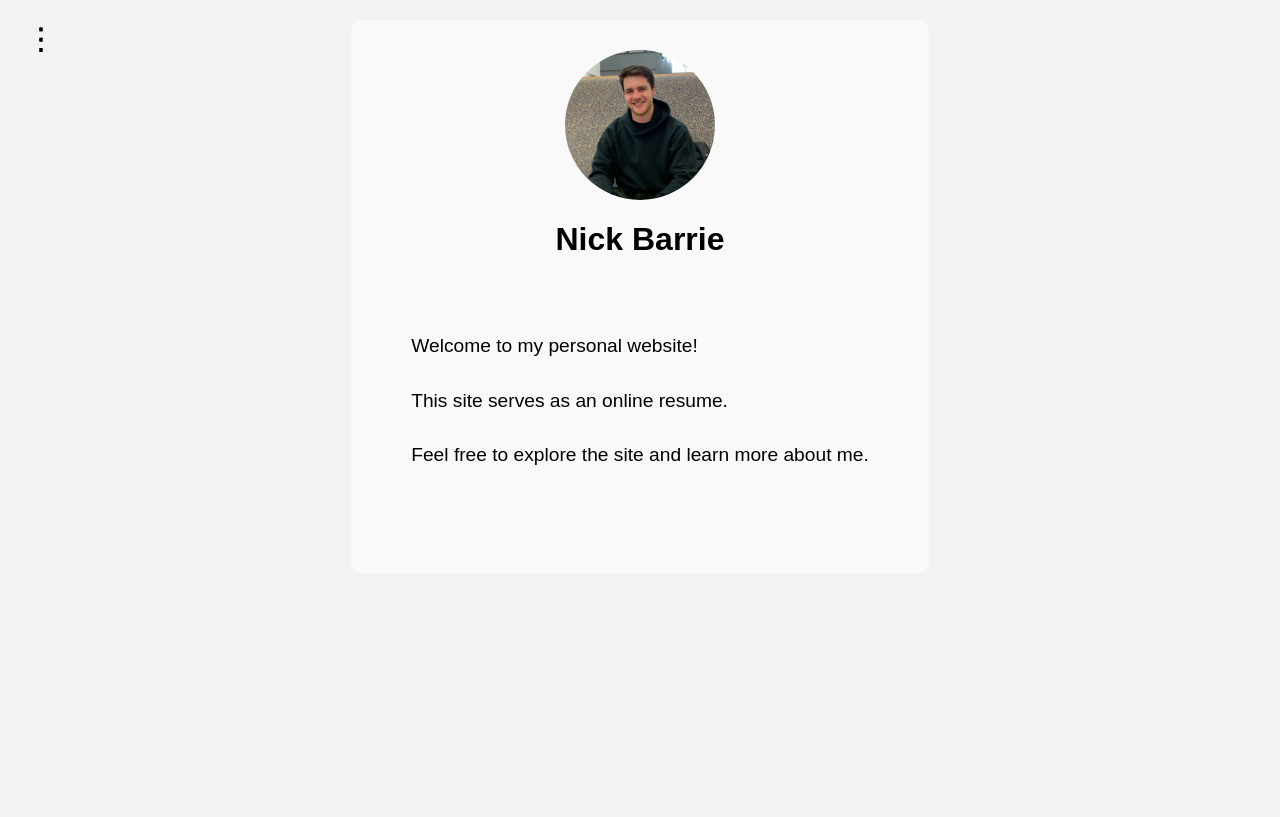
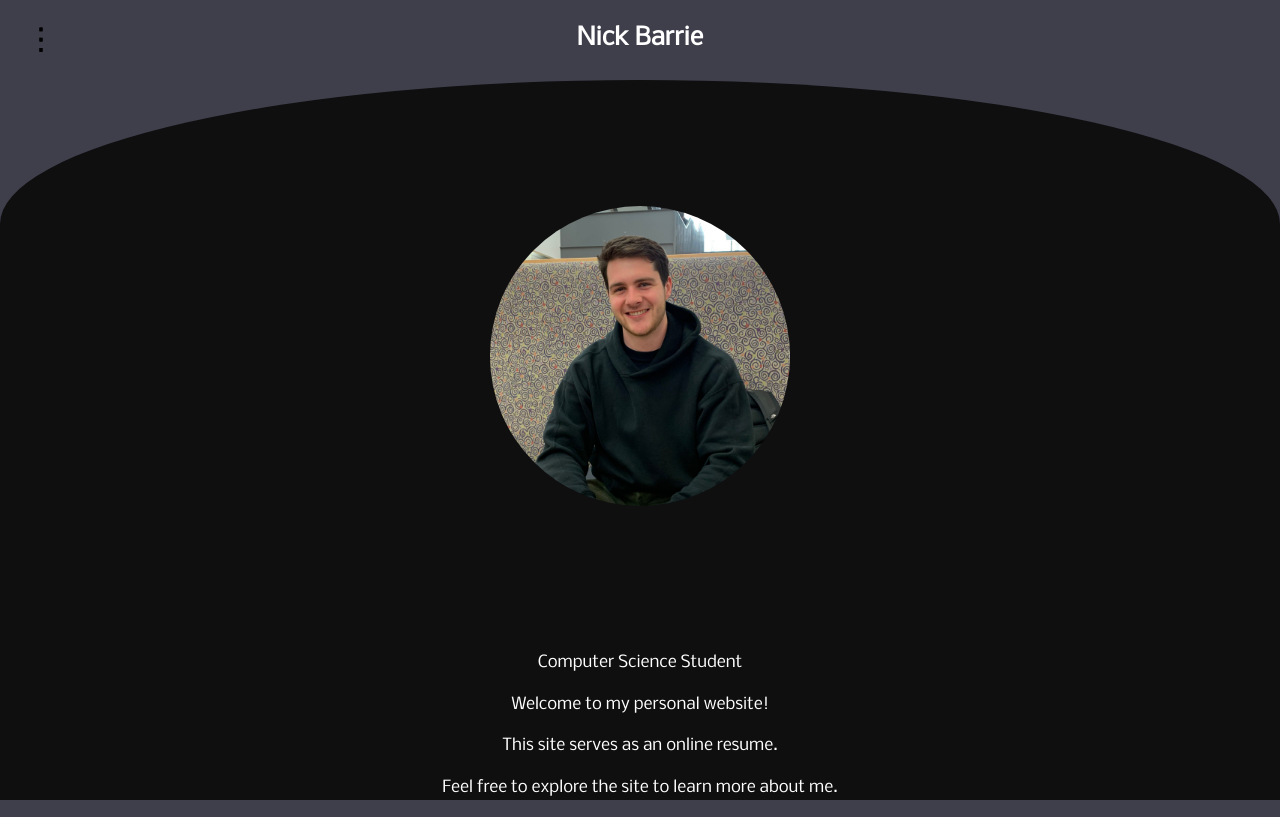
Before and after one commit to nickbarrie/about-me, a plain HTML site: page index.html in a window 1280 px wide. Drawn offline with Linux system fonts and the light colour scheme; a web font is replaced by a local one.

Commit message:
update home page

```diff
--- a/index.html
+++ b/index.html
@@ -4,27 +4,117 @@
 <head>
     <meta charset="UTF-8">
     <meta name="viewport" content="width=device-width, initial-scale=1.0">
+    <link href="https://fonts.googleapis.com/css2?family=Corben:wght@700&family=Nobile:wght@400&display=swap"
+        rel="stylesheet">
+
     <title>About Nick Barrie</title>
-    <link rel="stylesheet" href="styles.css">
 </head>
 
 <body>
-    <div class="container">
-        <div class="content">
-            <button id="sidebarToggle">&#x22EE;</button>
-            <div class="centered">
-                <img src="Images/profile.jpg" alt="Nick Barrie" class="centered profile-img">
-                <h1 class="centered">Nick Barrie</h1>
-            </div>
+    <button id="sidebarToggle">&#x22EE;</button>
+    <section class="bubble">
+
+        <div class="centered">
+
+            <h1 class="centered">Nick Barrie</h1>
+            <img src="Images/profile.jpg" alt="Nick Barrie" class="centered profile-img">
+            <p>Computer Science Student</p>
             <div id="info" class="content">
                 <!-- Your info grid content here -->
                 <p>Welcome to my personal website!</p>
                 <p>This site serves as an online resume.</p>
-                <p>Feel free to explore the site and learn more about me.</p>
+                <p>Feel free to explore the site to learn more about me.</p>
             </div>
         </div>
+    </section>
     </div>
     <script src="sidebar.js"></script>
 </body>
 
 </html>
+
+<style>
+.sidebar {
+    height: 100vh;
+    width: 0;
+    background-color: #5c5a5a;
+    position: fixed;
+    top: 0;
+    left: 0;
+    overflow-x: hidden;
+    transition: 0.5s;
+    padding-top: 60px;
+}
+
+.sidebar a {
+    padding: 10px 15px;
+    text-decoration: none;
+    font-size: 25px;
+    color: #ffffff; /* Set text color */
+    display: block;
+    transition: 0.3s;
+}
+
+.sidebar a:hover {
+    color: #a0a0a0;
+}
+
+#sidebarToggle {
+    position: fixed;
+    top: 20px;
+    left: 20px;
+    font-size: 30px;
+    cursor: pointer;
+    border: none;
+    background: transparent;
+    color: #000;
+    z-index: 999;
+}
+
+    body {
+        font-family: 'Nobile', sans-serif;
+        line-height: 1.6;
+        margin: 0;
+        background-color: #3f3f4c;
+        color: #333;
+    }
+
+    .centered {
+        top : 60%;
+        text-align: center;
+        position: relative;
+        color: #ffffff;
+
+    }
+
+
+    .profile-img {
+        width: 300px;
+
+        height: 300px;
+
+        border-radius: 50%;
+
+        padding: 10%;
+        margin-top: 20px;
+
+        display: block;
+
+        margin: auto;
+
+    }
+
+    .bubble::after {
+        content: '';
+        border-top-left-radius: 100% 40%;
+        border-top-right-radius: 100% 40%;
+        position: absolute;
+        bottom: 0;
+        z-index: -1;
+        width: 100%;
+        background-color: #0f0f10;
+        height: 90%;
+
+    }
+
+    </styles>
--- a/sidebar.js
+++ b/sidebar.js
@@ -12,13 +12,17 @@ document.addEventListener('DOMContentLoaded', function() {
 
     sidebar.innerHTML = sidebarContent;
 
-    document.querySelector('.container').appendChild(sidebar);
+    // Append sidebar to the body instead of .container to ensure it exists
+    document.body.appendChild(sidebar);
 
     const sidebarToggle = document.createElement('button');
     sidebarToggle.id = 'sidebarToggle';
     sidebarToggle.innerHTML = '&#x22EE;';
 
-    document.querySelector('.content').appendChild(sidebarToggle);
+    // Ensure .content exists in your HTML
+    const content = document.querySelector('.content');
+    if (content) {
+        content.appendChild(sidebarToggle);
 
         sidebarToggle.addEventListener('click', function() {
             if (sidebar.style.width === '250px') {
@@ -27,4 +31,5 @@ document.addEventListener('DOMContentLoaded', function() {
                 sidebar.style.width = '250px';
             }
         });
+    }
 });
```
Lines whose indentation alone changed are shown as unchanged.
